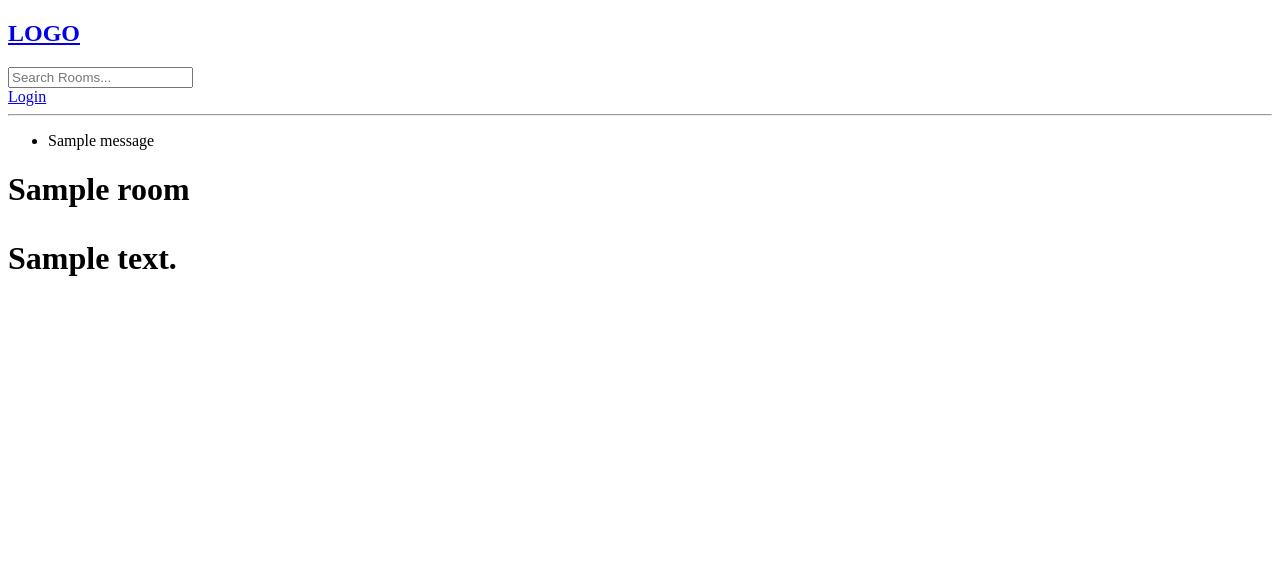
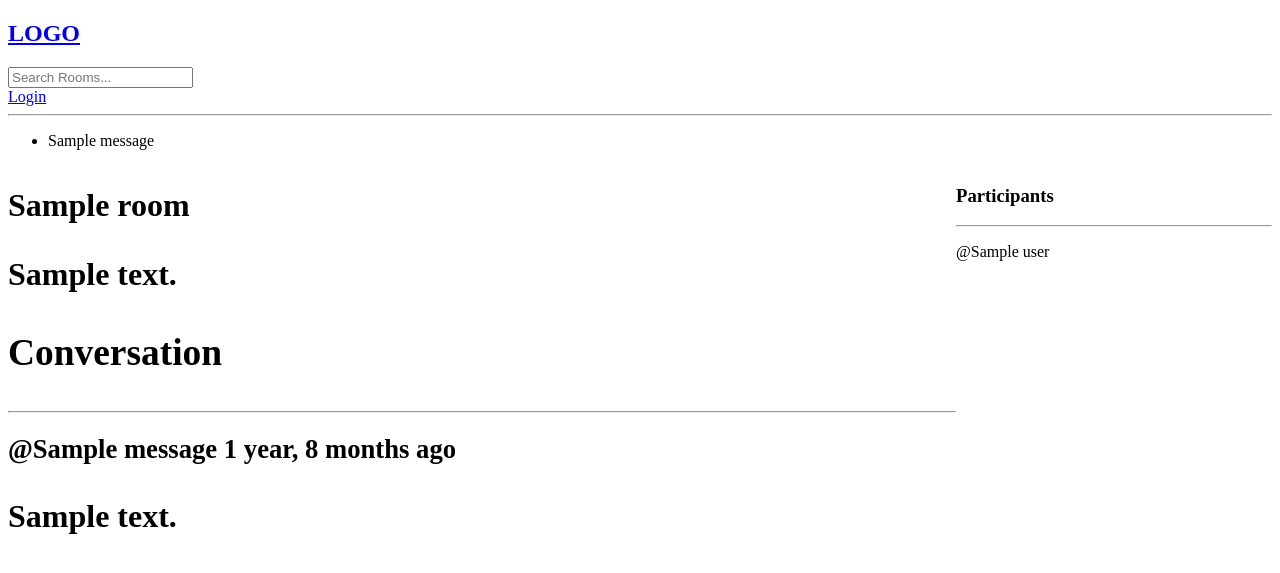
Before and after one commit to Shameel-Fazul/studyhub, a Django app: template base/templates/base/room.html in a window 1280 px wide. Shown: the top 573 px of the page. Run offline with Django 3.2, Linux system fonts and the light colour scheme; the template is opened without the code that fills it: most values are stand-ins (such as "Sample title", 1, 10 or a date in 2020); one stand-in notice (Sample message) is shown.

Commit message:
added messages and participants to rooms / added activity tab

```diff
--- a/base/models.py
+++ b/base/models.py
@@ -14,7 +14,7 @@ class Room(models.Model):
     topic = models.ForeignKey(Topic, on_delete=models.SET_NULL, null=True)
     name = models.CharField(max_length=200)
     description = models.TextField(null=True, blank=True)
-    # participants =
+    participants = models.ManyToManyField(User, related_name='participants', blank=True)
     updated = models.DateTimeField(auto_now=True)
     created = models.DateTimeField(auto_now_add=True)
 
@@ -31,5 +31,8 @@ class Message(models.Model):
     updated = models.DateTimeField(auto_now=True)
     created = models.DateTimeField(auto_now_add=True)
 
+    class Meta:
+        ordering = ['-updated', '-created']
+
     def __str__(self):
         return self.body[0:50]
--- a/base/templates/base/room.html
+++ b/base/templates/base/room.html
@@ -1,6 +1,53 @@
 {% extends "main.html" %}
 
 {% block content %}
-    <h1>{{ room.name }}<h1>
-    <p>{{ room.description }}</p>
+
+<style>
+    .room-container {
+        display: grid;
+        grid-template-columns: 3fr 1fr;
+    }
+</style>
+
+<div class="room-container">
+    <div>
+        <h1>{{ room.name }}<h1>
+        <p>{{ room.description }}</p>
+
+        <div class="comment-wrapper">
+            <h3>Conversation</h3>
+
+            {% for message in room_messages  %}
+            <hr>
+            <div>
+                {% if request.user == message.name %}
+                    <a href="{% url 'delete-message' message.id %}">Delete</a>
+                {% endif %}
+                <small>@{{ message.name }} {{ message.created|timesince }} ago</small>
+                <p>{{ message.body }}</p>
+            </div>
+            {% endfor %}
+
+            {% if request.user.is_authenticated %}
+                <div class="comment-form">
+                    <form method="POST" action="">
+                        {% csrf_token %}
+                        <input type="text" name="body" placeholder="Write your message here..."/>
+                    </form>
+                </div>
+            {% endif %}
+        </div>
+    </div>
+
+    <div>
+        <h3>Participants</h3>
+        <hr>
+
+        {% for user in participants  %}
+          <div>
+              <p>@{{ user }}</p>
+          </div>
+        {% endfor %}
+    </div>
+</div>
 {% endblock content %}
--- a/base/urls.py
+++ b/base/urls.py
@@ -12,5 +12,6 @@ urlpatterns = [
 
     path("create-room/", views.createRoom, name="create-room"),
     path("update-room/<str:pk>/", views.updateRoom, name="update-room"),
-    path("delete-room/<str:pk>/", views.deleteRoom, name="delete-room")
+    path("delete-room/<str:pk>/", views.deleteRoom, name="delete-room"),
+    path("delete-message/<str:pk>/", views.deleteMessage, name="delete-message")
 ]
```
Also changed, not shown: base/templates/base/home.html (+16 -1 lines), base/views.py (+29 -3 lines), base/migrations/0003_auto_20211005_1527.py (added).
